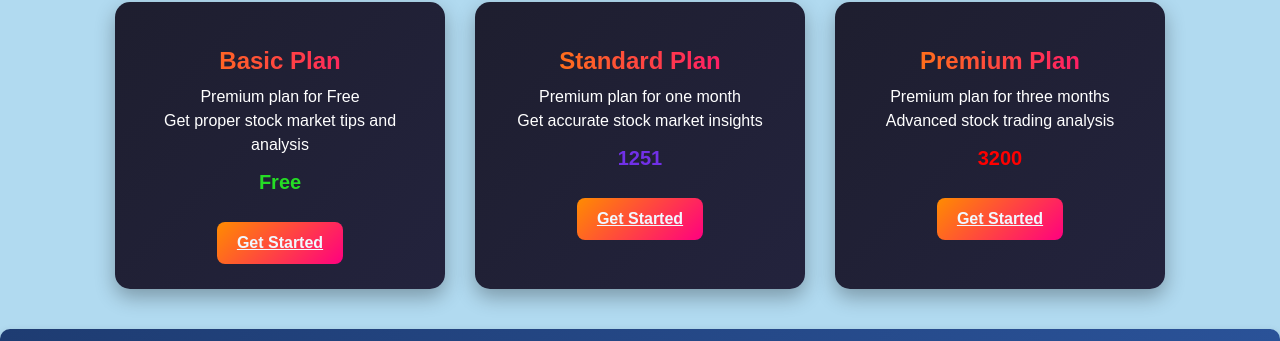
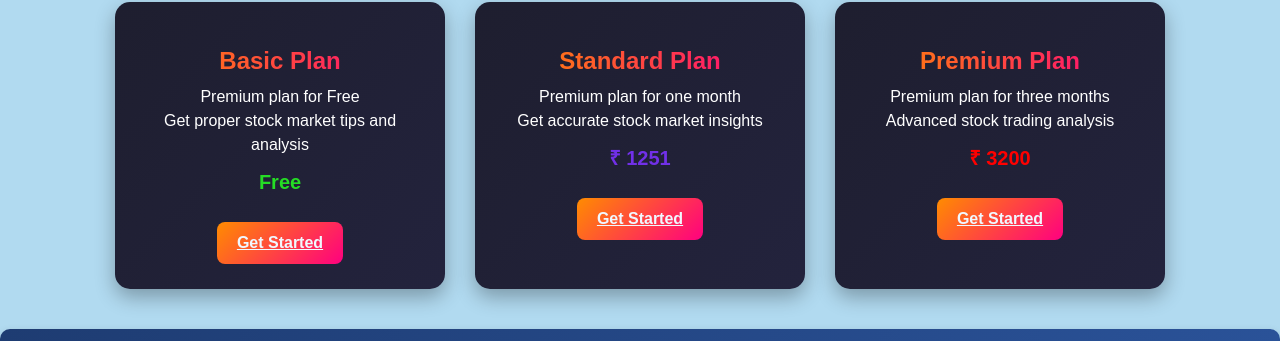
Before and after one commit to HARSHDARJI121/stockmarket, a Node server app: page / in a window 1280 px wide. Shown: the part 2181-2522 px from the top of the page. Run offline with Node 20, Linux system fonts and the light colour scheme; some libraries are stand-ins or nearby versions.

Commit message:
all done

```diff
--- a/views/index.ejs
+++ b/views/index.ejs
@@ -39,7 +39,7 @@
     <div class="plan">
         <h2>Standard Plan</h2>
         <p>Premium plan for one month <br>Get accurate stock market insights</p>
-        <p style="color: rgb(113, 48, 232);">1251</p>
+        <p style="color: rgb(113, 48, 232);">&#8377; 1251</p>
         <button class="plan-button">
             <a href="/transaction?plan=standard" style="color: aliceblue;">Get Started</a>
         </button>
@@ -47,7 +47,7 @@
     <div class="plan">
         <h2>Premium Plan</h2>
         <p>Premium plan for three months <br>Advanced stock trading analysis</p>
-        <p style="color: red;">3200</p>
+        <p style="color: red;">&#8377; 3200</p>
         <button class="plan-button">
             <a href="/transaction?plan=premium" style="color: aliceblue;">Get Started</a>
         </button>
```
